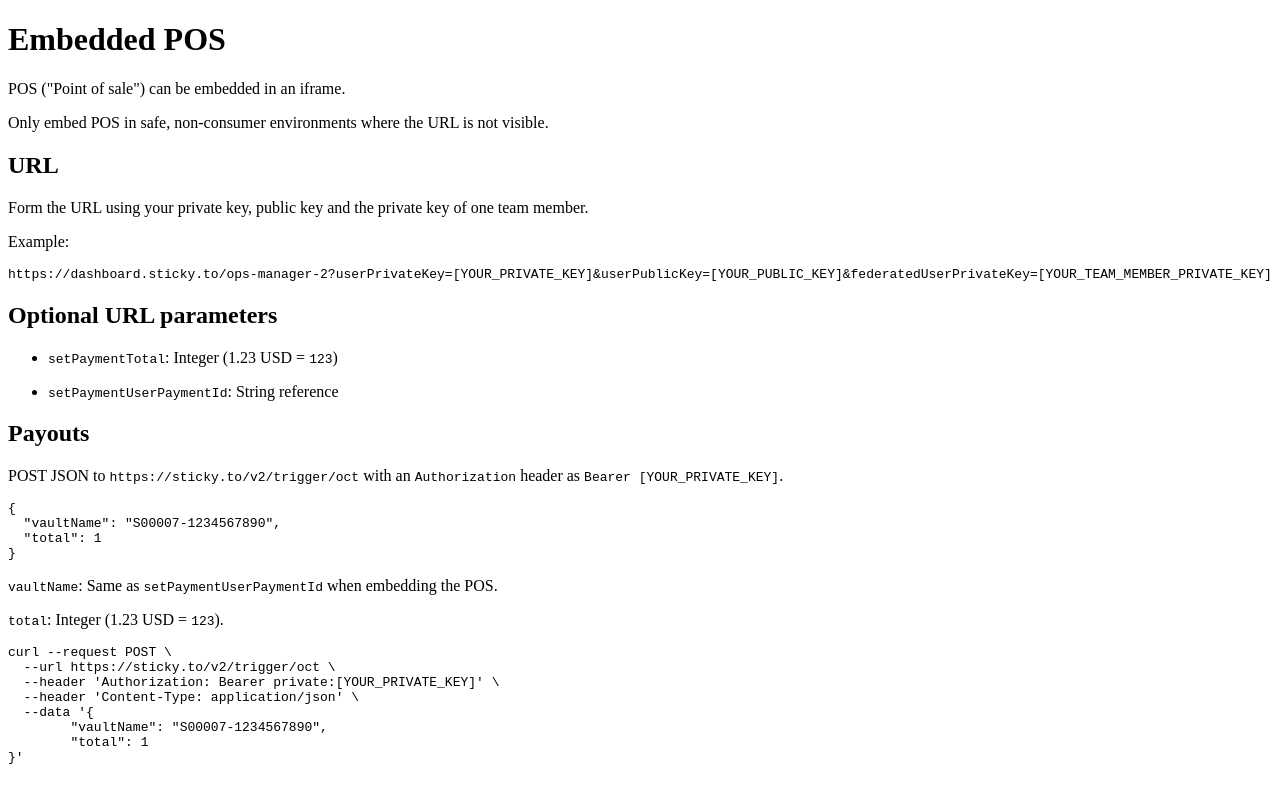
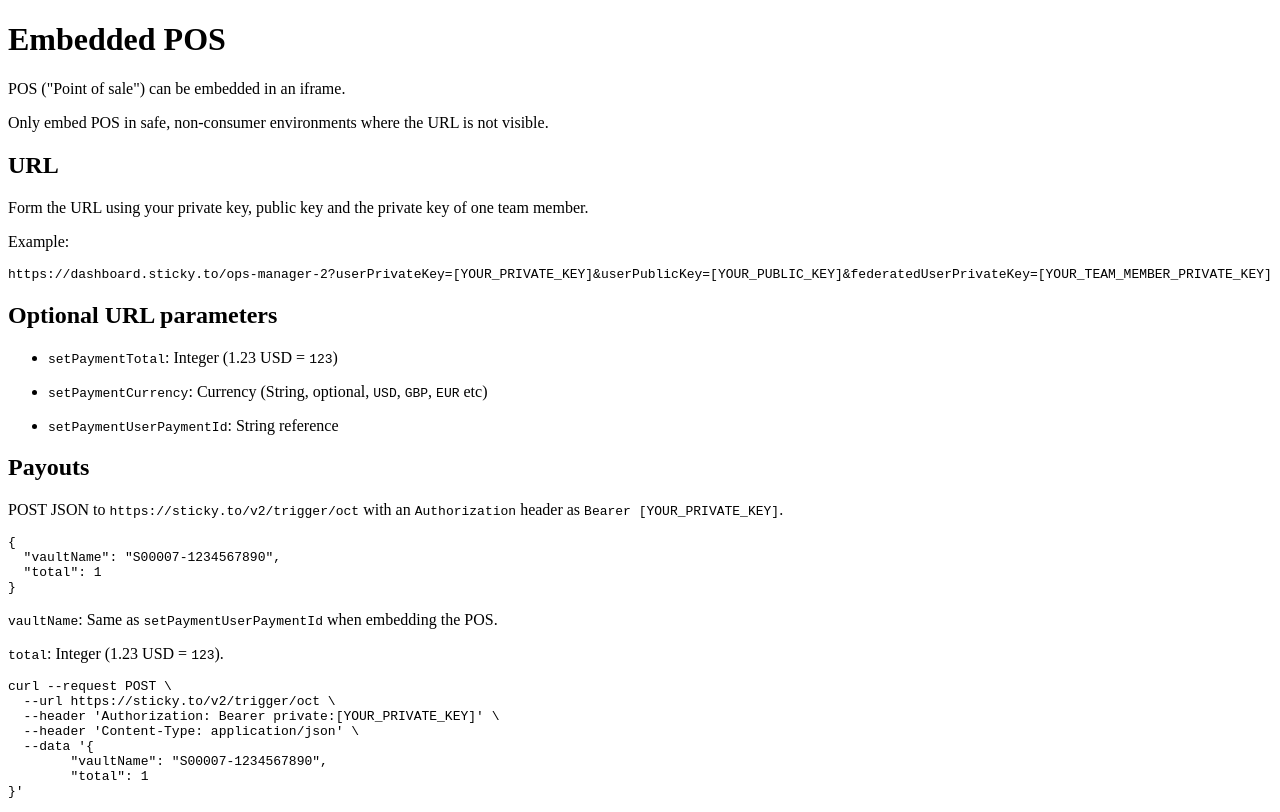
Before and after one commit to Stickyto/sticky-docs, a Next.js app in the folder src/: page /embedded-pos in a window 1280 px wide. Built offline with nearby package versions, Linux system fonts and the light colour scheme.

Commit message:
Document `setPaymentCurrency`

```diff
--- a/src/pages/embedded-pos.mdx
+++ b/src/pages/embedded-pos.mdx
@@ -17,6 +17,8 @@
 ## Optional URL parameters
 
  - `setPaymentTotal`: Integer (1.23 USD = `123`)
+
+ - `setPaymentCurrency`: Currency (String, optional, `USD`, `GBP`, `EUR` etc)
 
  - `setPaymentUserPaymentId`: String reference
 
```
